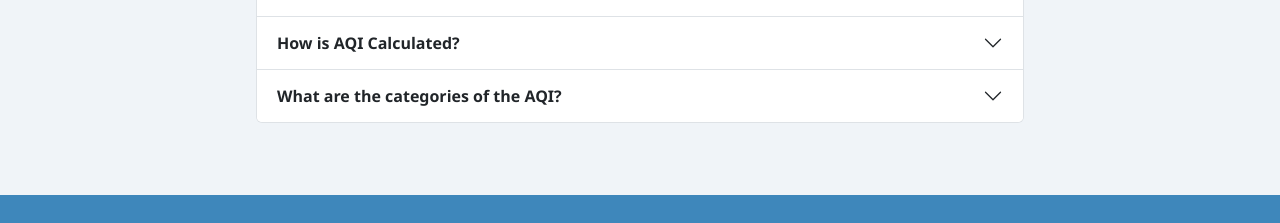
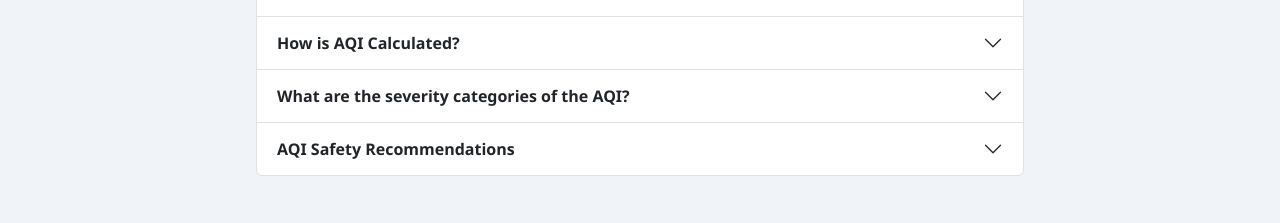
Before and after one commit to The-Blueprint-Foundation/TBF-Frontend, a React (Vite) app: page / in a window 1280 px wide. Shown: the part 1519-1742 px from the top of the page. Built offline with nearby package versions, Linux system fonts and the light colour scheme.

Commit message:
Add AQI Safety Recommendations panel

```diff
--- a/src/Components/LearnMoreSection/LearnMoreAccordion.jsx
+++ b/src/Components/LearnMoreSection/LearnMoreAccordion.jsx
@@ -83,7 +83,7 @@ const accordionItems = [
 	},
 
 	{
-		title: "What are the categories of the AQI?",
+		title: "What are the severity categories of the AQI?",
 		body: (
 			<>
 				<p>
@@ -93,6 +93,17 @@ const accordionItems = [
 				</p>
 				<AQITable />
 			</>
+		),
+	},
+
+	{
+		title: "AQI Safety Recommendations",
+		body: (
+			<p>
+				Each severity category comes with guidelines for reducing your exposure
+				and protecting your health. The table below is based on recommendations
+				from the EPA.
+			</p>
 		),
 	},
 ];
```
